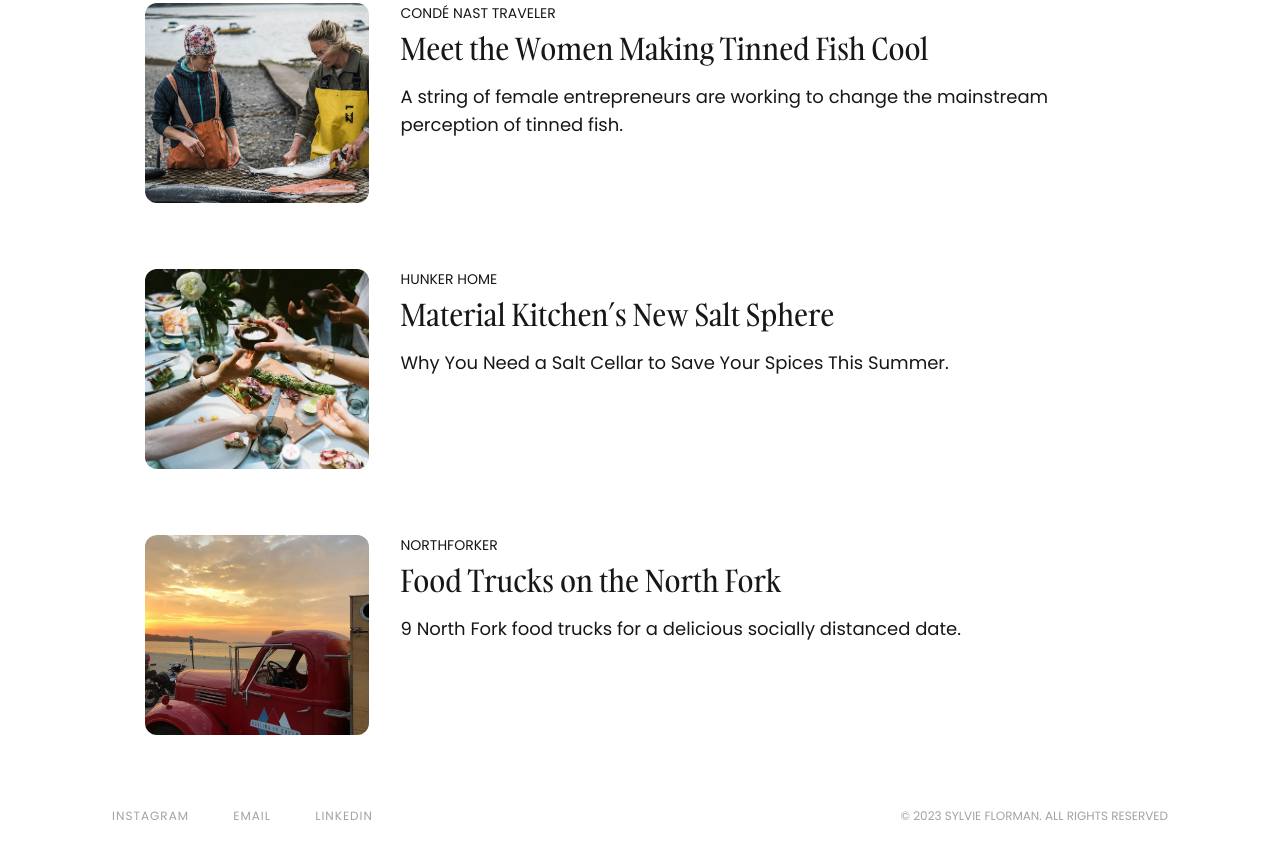
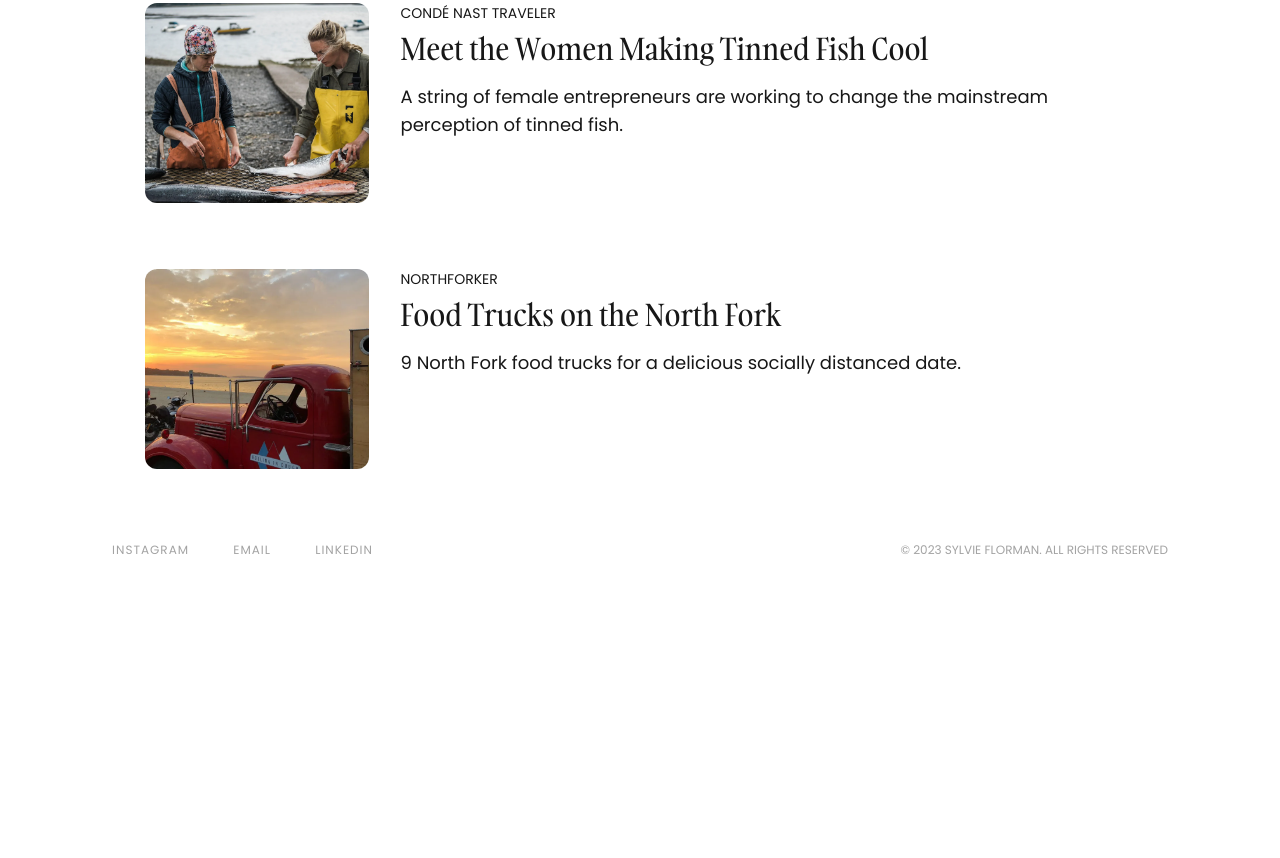
Before and after one commit to mattbasile/sylvie-site, a website: page clips.html in a window 1280 px wide. Shown: the part 1024-1882 px from the top of the page. After the commit the page ends 1626 px from the top, so only its background shows below. Drawn offline with Linux system fonts and the light colour scheme.

Commit message:
removing hunker

```diff
--- a/clips.html
+++ b/clips.html
@@ -221,26 +221,7 @@
             </p>
           </div>
         </a>
-        <a
-          href="https://www.hunker.com/13778125/salt-cellar-purpose"
-          target="_blank"
-          class="cursor-pointer grid grid-cols-1 md:grid-cols-4 gap-8 w-full rounded-xl border border-transparent hover:shadow hover:border-midnight/10 p-0 md:p-8 transition-colors"
-        >
-          <img
-            class="rounded-xl col-span-1 w-full object-cover h-[200px]"
-            src="./assets/img/hunker-salt.webp"
-            alt="An image of the new salt sphere being passed"
-          />
-          <div class="col-span-1 md:col-span-3 text-midnight">
-            <p class="uppercase text-xs md:text-sm">Hunker Home</p>
-            <h2 class="font-header text-xl md:text-3xl mt-2 mb-2 md:mb-4">
-              Material Kitchen’s New Salt Sphere
-            </h2>
-            <p class="text-sm md:text-lg">
-              Why You Need a Salt Cellar to Save Your Spices This Summer.
-            </p>
-          </div>
-        </a>
+
         <a
           href="https://northforker.com/2020/08/9-north-fork-food-trucks-for-a-delicious-socially-distanced-date/"
           target="_blank"
```
